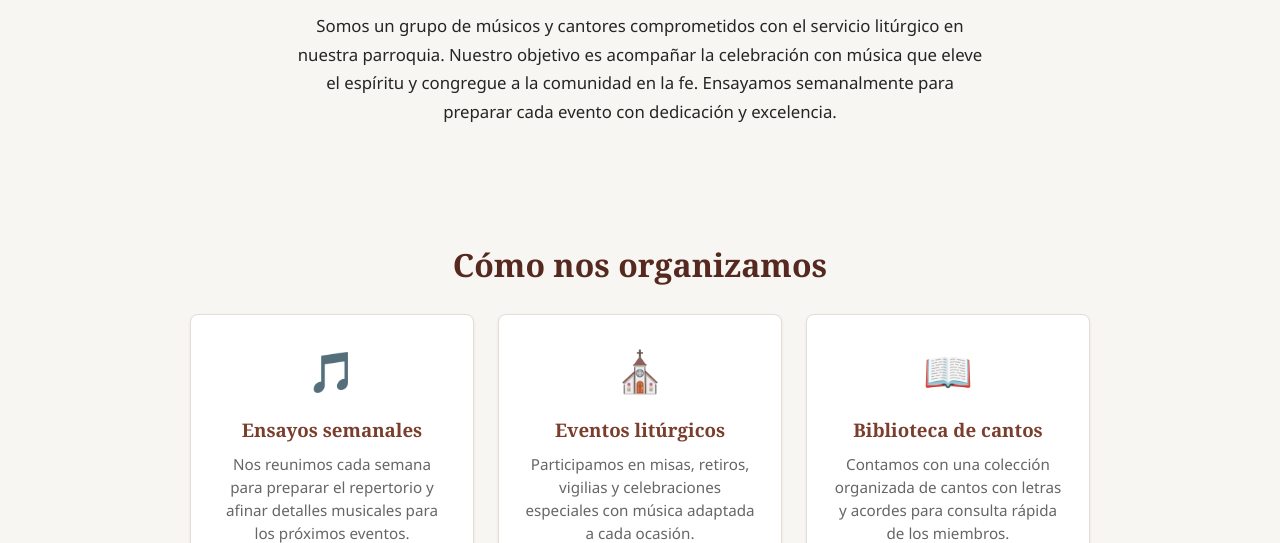
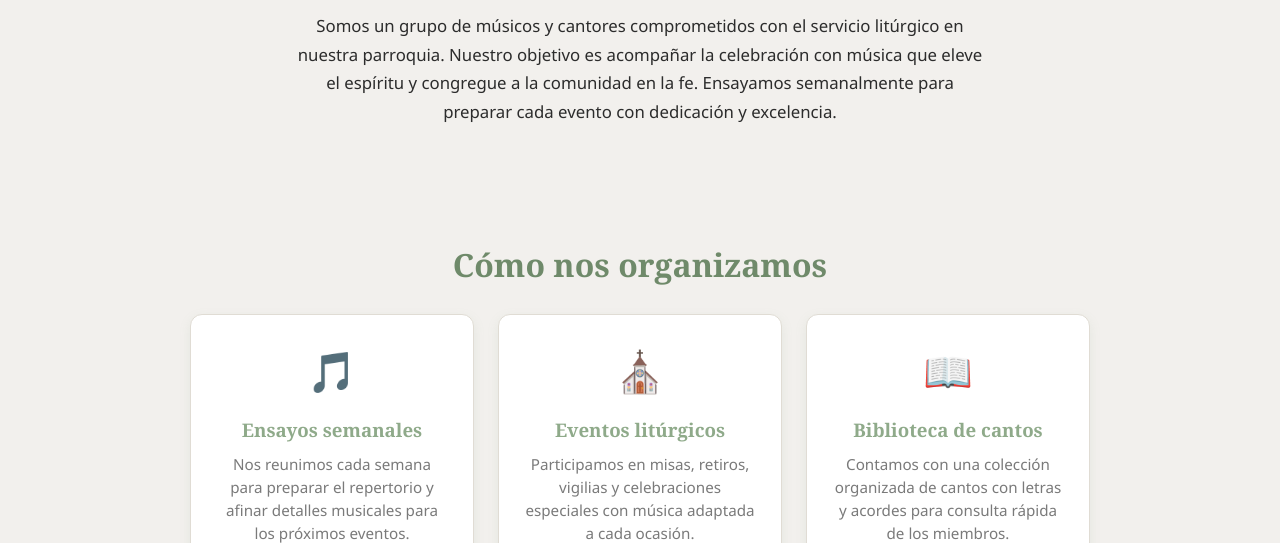
Before and after one commit to SpecialSKG/ministerio-renacer, a website: page index.html in a window 1280 px wide. Shown: the part 557-1100 px from the top of the page. Drawn offline with Linux system fonts and the light colour scheme.

Commit message:
feat(css): aplicar paleta Sage + Durazno en variables CSS

```diff
--- a/assets/css/styles.css
+++ b/assets/css/styles.css
@@ -5,19 +5,19 @@
 
 /* ---- Variables ---- */
 :root {
-  --color-bg: #f8f6f2;
+  --color-bg: #F2F0ED;
   --color-surface: #ffffff;
-  --color-text: #252525;
-  --color-muted: #666666;
-  --color-primary: #7a3e2d;
-  --color-primary-dark: #55291f;
-  --color-border: #e6ded6;
-  --color-accent: #c89b5a;
+  --color-text: #2C2C2C;
+  --color-muted: #7A7A7A;
+  --color-primary: #8FAA8A;
+  --color-primary-dark: #6F8A6A;
+  --color-border: #E0DCD4;
+  --color-accent: #D4A890;
   --font-body: 'Segoe UI', Tahoma, Geneva, Verdana, sans-serif;
   --font-heading: 'Georgia', 'Times New Roman', Times, serif;
   --spacing-unit: 1rem;
-  --radius-card: 8px;
-  --shadow-card: 0 1px 3px rgba(0,0,0,0.08);
+  --radius-card: 12px;
+  --shadow-card: 0 4px 12px rgba(143, 170, 138, 0.12);
   --max-width: 1200px;
   --space-xs: 0.5rem;
   --space-sm: 0.75rem;
```
